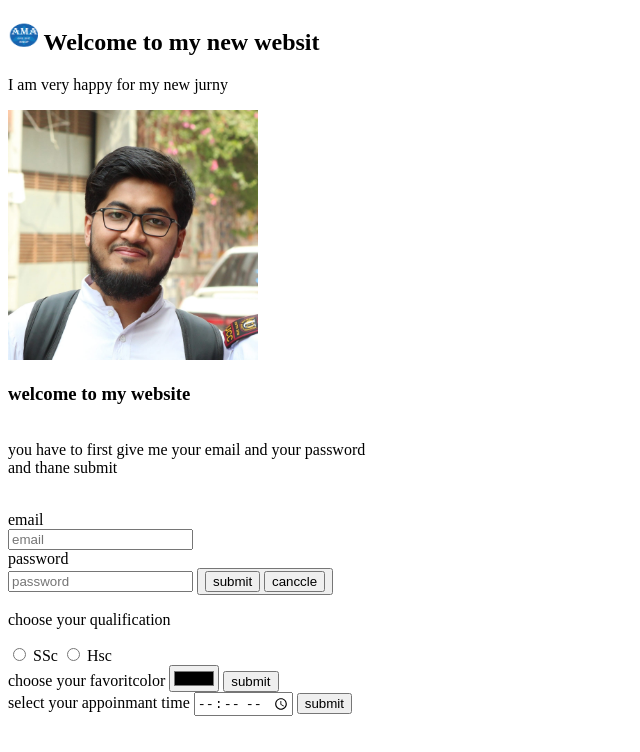
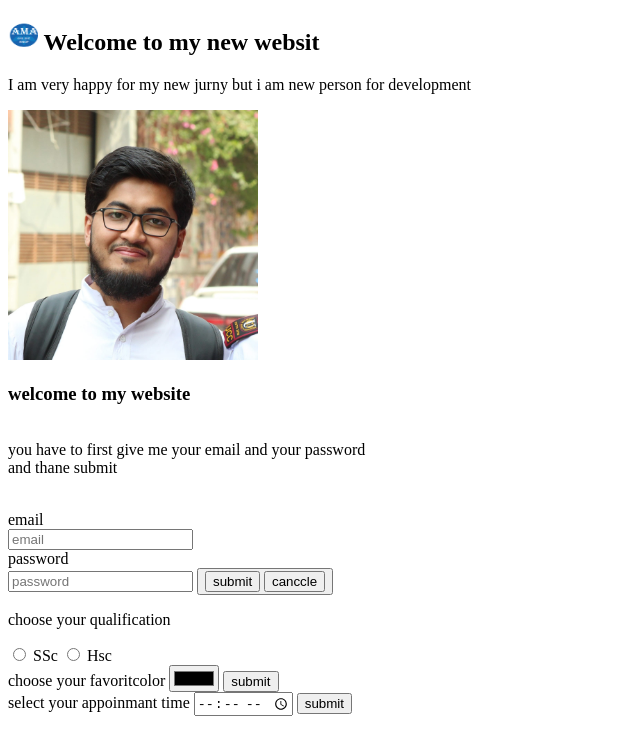
Before and after one commit to maruf89541/my_first_repo, a plain HTML site: page index.html in a window 1280 px wide. Shown: the whole page, without its empty margins (0-640 px from the left). Drawn offline with Linux system fonts and the light colour scheme.

Commit message:
new line

```diff
--- a/index.html
+++ b/index.html
@@ -13,7 +13,7 @@
     </nav>
     <div>
         <p>
-            I am very happy for my new jurny
+            I am very happy for my new jurny but i am new person for development
         </p>
         <img src="img/maruf.jpg" alt="picture of maruf " height="250px" width="250px">
     </div>
```
